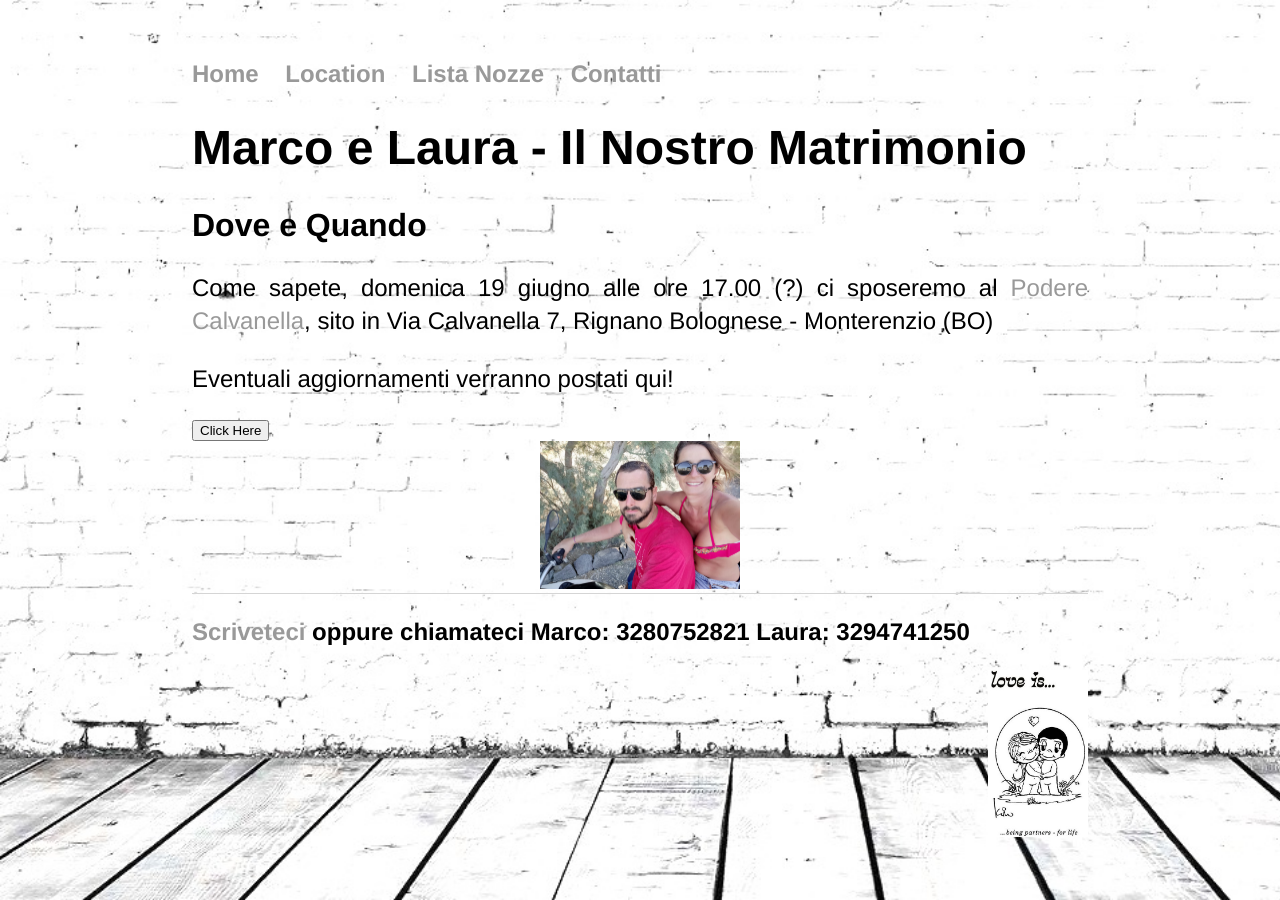
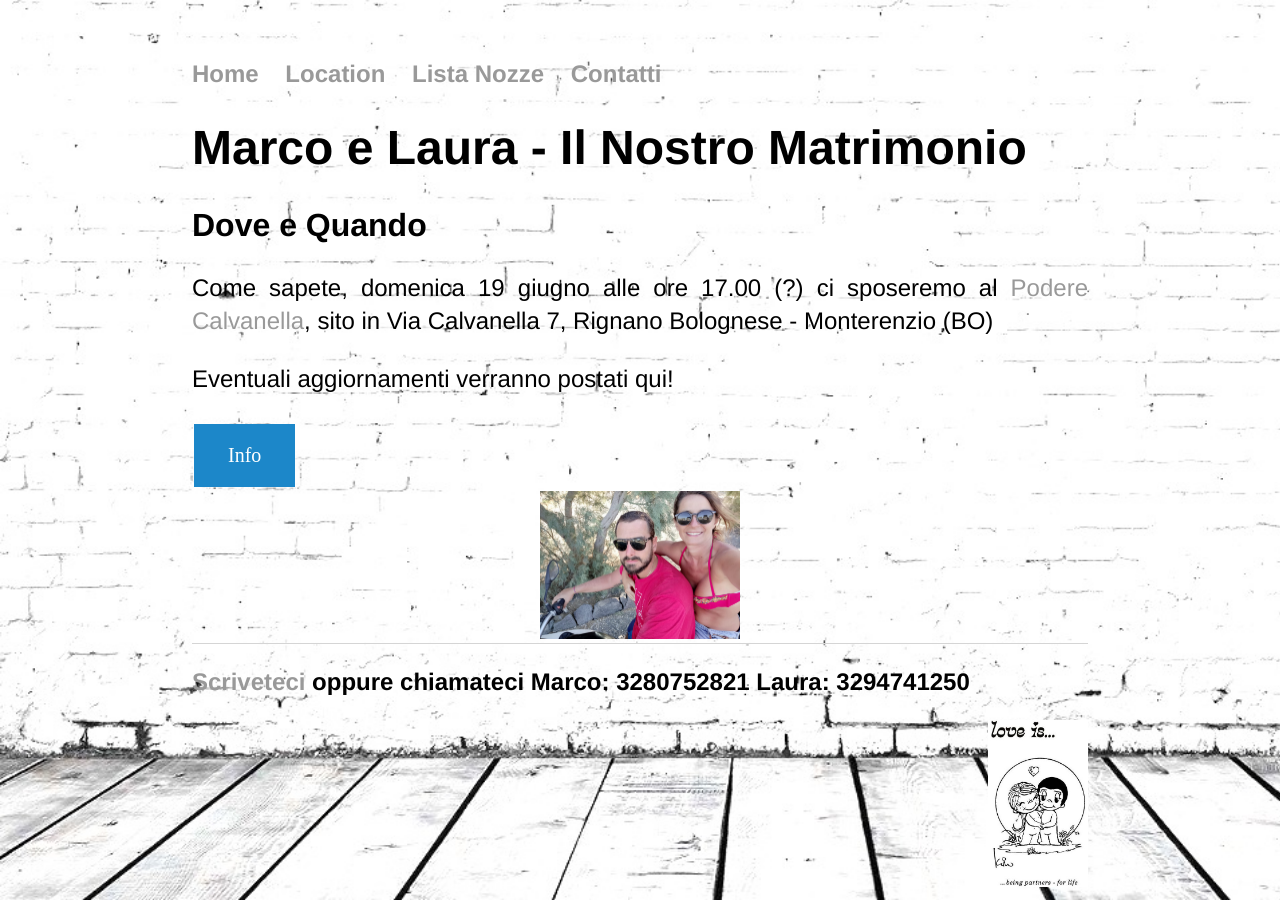
Before and after one commit to marcoelaura/marcoelaura.github.io, a Jekyll site: the page built from index.html, in a window 1280 px wide. Built offline with Jekyll 4.4.1, drawn with Linux system fonts in a browser that asks for light colours.

Commit message:
Update index.html

```diff
--- a/index.html
+++ b/index.html
@@ -11,9 +11,28 @@ title: Marco e Laura
 		Rignano Bolognese - Monterenzio (BO)</p>
 
 	<p> Eventuali aggiornamenti verranno postati qui! </p>
-	<button onclick="window.location.href='/Location';">
-      Click Here
-    </button>
+
+	<style>
+      .button {
+        background-color: #1c87c9;
+        border: none;
+        color: white;
+        padding: 20px 34px;
+        text-align: center;
+        text-decoration: none;
+        display: inline-block;
+        font-size: 20px;
+        margin: 4px 2px;
+        cursor: pointer;
+      }
+    </style>
+  </head>
+
+    <a href="/Location" class="button">Info</a>
+
+
+
+ <!--	<button onclick="window.location.href='/Location';">  Click Here  </button> -->
 
 	<center> <img src="/Contatti/UPIT2008.jpeg" width="200"> </center>
 
```
